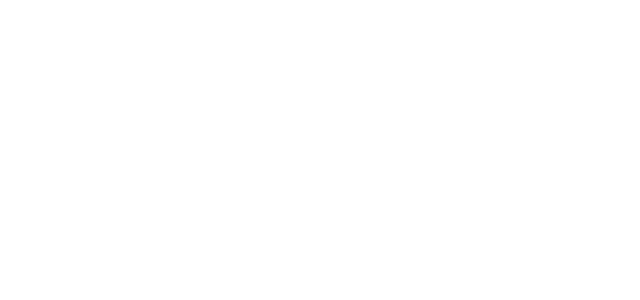
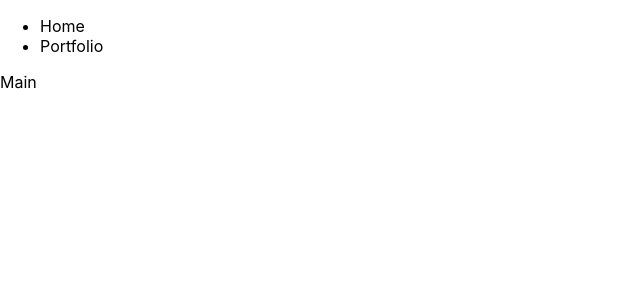
Before and after one commit to Brdekrom/wf-portfolio-app, a React (Create React App) app: page / in a window 1280 px wide. Shown: the top 300 px of the page, without its empty margins (0-640 px from the left). Built offline with nearby package versions, Linux system fonts and the light colour scheme.

Commit message:
Settting routing

```diff
--- a/src/App.tsx
+++ b/src/App.tsx
@@ -1,19 +1,27 @@
 import React from 'react';
 import { Outlet, createBrowserRouter, RouterProvider, Route, NavLink } from "react-router-dom";
 import styles from "./App.module.css";
+import Root from "./components/Root/Root"
+import HomePage from './components/HomePage/HomePage';
 
-const Root = () => {
-  return (
-      <NavLink className={({isActive}) => isActive ? styles.activeNavLink : styles.navLink} to="/" ></NavLink>
-  )
-}
+// const Root = () => {
+//   return (
+//       <NavLink className={({isActive}) => isActive ? styles.activeNavLink : styles.navLink} to="/" ></NavLink>
+//   )
+// }
 
 function App() {
 
   const router = createBrowserRouter([
     {
       path: "/",
-      element: <Root/>
+      element: <Root/>,
+      children: [
+        {
+          path: "",
+          element: <HomePage/>
+        }
+      ]
     }
    ])
 
--- /dev/null
+++ b/src/components/HomePage/HomePage.tsx
@@ -0,0 +1,12 @@
+import styles from "./HomePAge.module.css"
+
+const HomePage = () => {
+    return (
+        <main>
+            Main
+
+        </main>
+    )
+}
+
+export default HomePage
--- /dev/null
+++ b/src/components/Root/Root.tsx
@@ -0,0 +1,21 @@
+import { Outlet } from "react-router-dom"
+import styles from "./Root.module.css"
+
+
+const Root = () => {
+    return (
+        <>
+        <header>
+            <nav>
+                <ul>
+                    <li>Home</li>
+                    <li>Portfolio</li>
+                </ul>
+            </nav>
+        </header>
+        <Outlet/>
+        </>
+    )
+}
+
+export default Root
```
Also changed, not shown: src/components/HomePage/HomePage.module.css (added), src/components/Root/Root.module.css (added).
